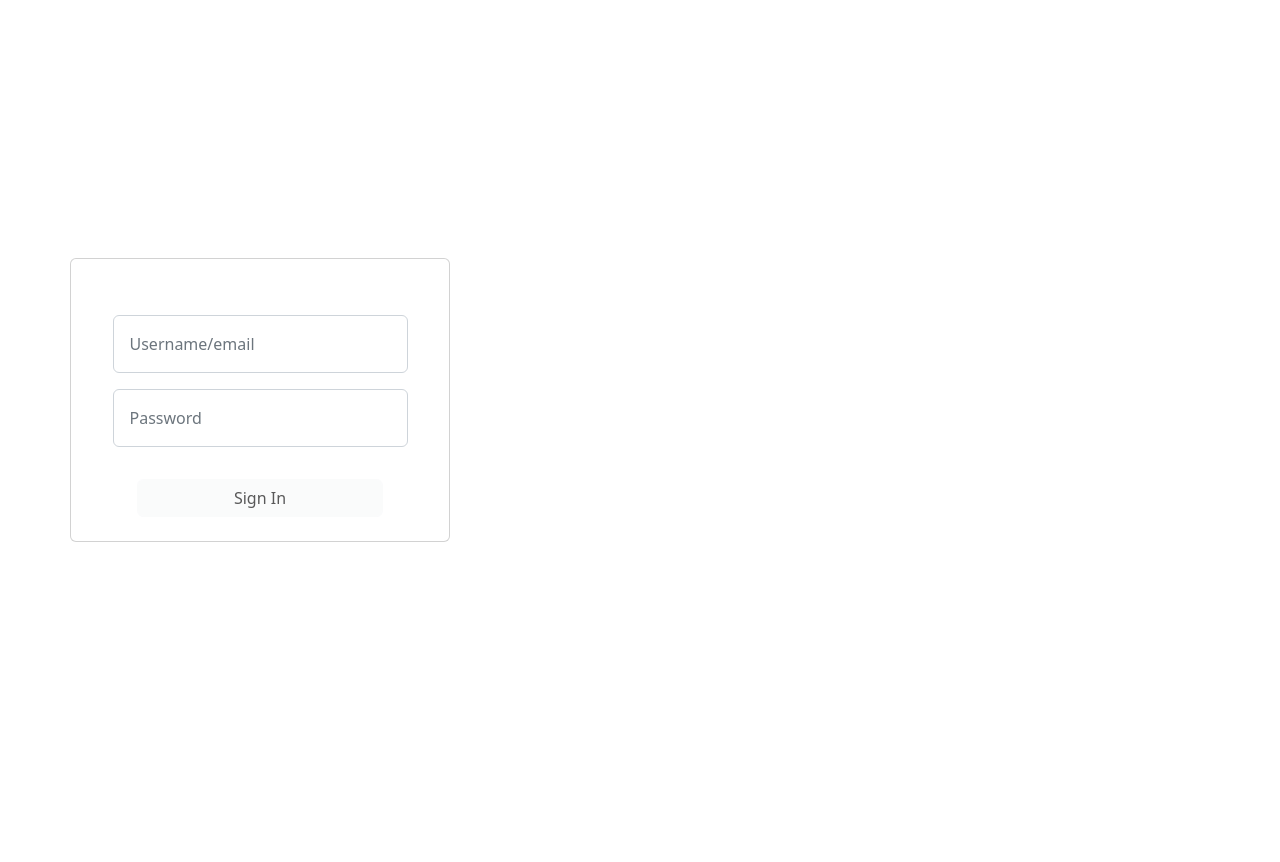
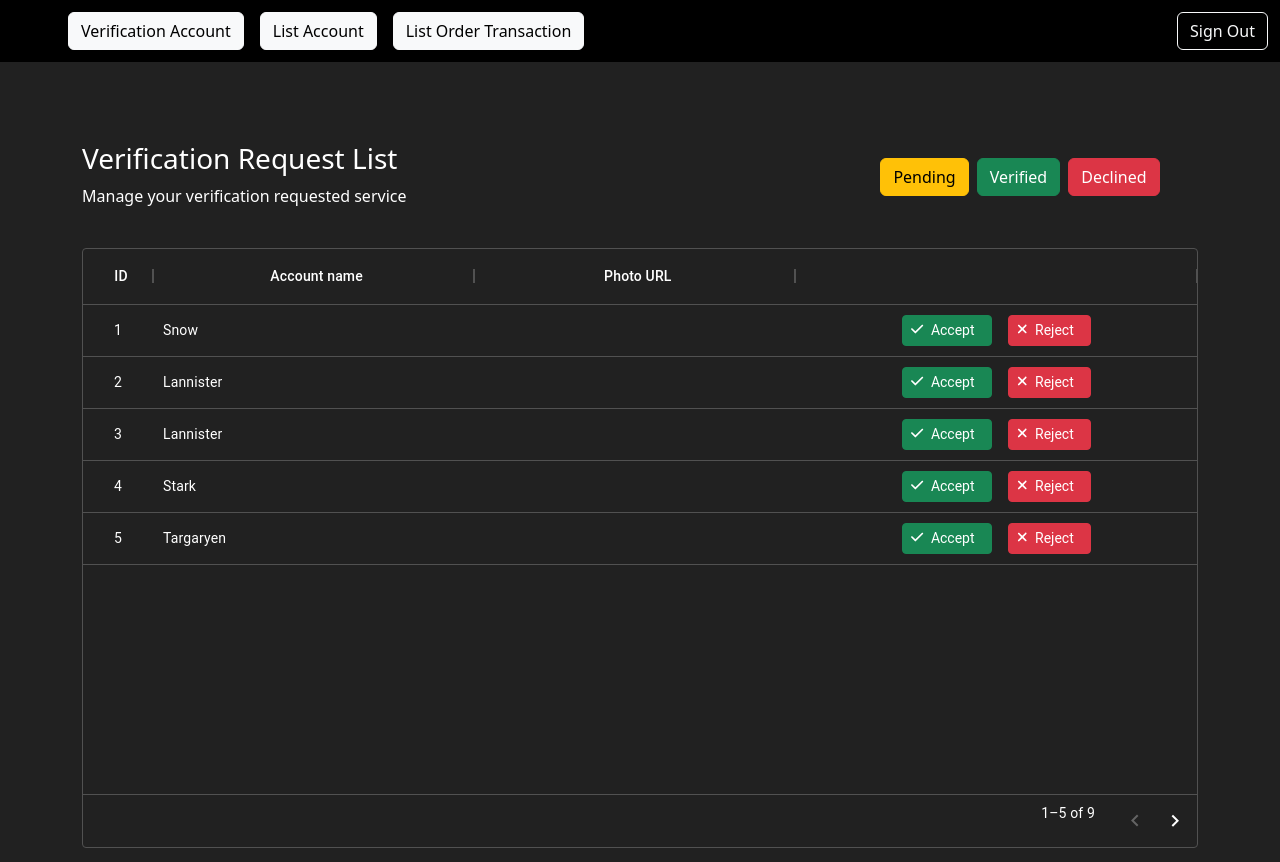
Before and after one commit to PandaNoob13/surpreedz-cms, a React (Create React App) app: page /verification-account in a window 1280 px wide. Before the commit this address led to /. Before the commit the page ends 800 px from the top, so only its background shows below. Built offline with nearby package versions, Linux system fonts and the light colour scheme.

Commit message:
[edit] cms verification page

```diff
--- a/src/features/Datatable/Datatable.js
+++ b/src/features/Datatable/Datatable.js
@@ -1,53 +1,101 @@
 import * as React from 'react';
 import { DataGrid } from '@mui/x-data-grid';
+import { createTheme, ThemeProvider } from '@mui/material';
+import { Button } from 'react-bootstrap';
+import { FontAwesomeIcon } from "@fortawesome/react-fontawesome";
+import {faCheck} from "@fortawesome/free-solid-svg-icons";
+import {faXmark} from "@fortawesome/free-solid-svg-icons";
 
+const VerificationButtons = () => {
+    return (
+        <div className="d-flex justify-content-center gap-3">
+            <Button size="sm" variant="success" onClick={() => console.log('accept')}>
+                <FontAwesomeIcon icon={faCheck}/>
+                <span className="p-2">Accept</span>
+            </Button>
+            <Button size="sm" variant="danger" onClick={() => console.log('reject')}>
+                <FontAwesomeIcon icon={faXmark}/>
+                <span className="p-2">Reject</span>
+            </Button>
+        </div>
+    )
+}
 
 const columns = [
-    { field: 'id', headerName: 'ID', width: 70 },
-    { field: 'firstName', headerName: 'First name', width: 130 },
-    { field: 'lastName', headerName: 'Last name', width: 130 },
     {
-      field: 'age',
-      headerName: 'Age',
-      type: 'number',
-      width: 90,
+        field: 'id',
+        headerName: 'ID',
+        width: 70,
+        headerAlign: 'center',
+        align: 'center',
     },
     {
-      field: 'fullName',
-      headerName: 'Full name',
-      description: 'This column has a value getter and is not sortable.',
+        field: 'accountName',
+        headerName: 'Account name',
+        flex: 0.8,
+        headerAlign: 'center',
+    },
+    {
+        field: 'photoUrl',
+        headerName: 'Photo URL',
         sortable: false,
-      width: 160,
-      valueGetter: (params) =>
-        `${params.row.firstName || ''} ${params.row.lastName || ''}`,
+        flex: 0.8,
+        headerAlign: 'center',
+        //   width: 160,
+        //   valueGetter: (params) =>
+        //     `${params.ro || ''}`,
+    },
+    {
+        field: 'verificationButtons',
+        headerName: '',
+        sortable: false,
+        flex: 1,
+        headerAlign: 'center',
+        align: 'center',
+        minWidth: 160,
+        renderCell: () => <VerificationButtons />
     },
   ];
 
   const rows = [
-    { id: 1, lastName: 'Snow', firstName: 'Jon', age: 35 },
-    { id: 2, lastName: 'Lannister', firstName: 'Cersei', age: 42 },
-    { id: 3, lastName: 'Lannister', firstName: 'Jaime', age: 45 },
-    { id: 4, lastName: 'Stark', firstName: 'Arya', age: 16 },
-    { id: 5, lastName: 'Targaryen', firstName: 'Daenerys', age: null },
-    { id: 6, lastName: 'Melisandre', firstName: null, age: 150 },
-    { id: 7, lastName: 'Clifford', firstName: 'Ferrara', age: 44 },
-    { id: 8, lastName: 'Frances', firstName: 'Rossini', age: 36 },
-    { id: 9, lastName: 'Roxie', firstName: 'Harvey', age: 65 },
+    { id: 1, accountName: 'Snow' },
+    { id: 2, accountName: 'Lannister' },
+    { id: 3, accountName: 'Lannister' },
+    { id: 4, accountName: 'Stark' },
+    { id: 5, accountName: 'Targaryen' },
+    { id: 6, accountName: 'Melisandre' },
+    { id: 7, accountName: 'Clifford' },
+    { id: 8, accountName: 'Frances' },
+    { id: 9, accountName: 'Roxie' },
   ];
 
 
 const Datatable = () => {
     return (
-    <div style={{ height: 400, width: '100%' }}>
+        <div className='container' style={{height:'600px', width:'100%'}}>
+            <div style={{ display: 'flex', height: '100%' }}>
+                <div style={{ flexGrow: 1 }}>
+                    <ThemeProvider theme={darkTheme}>
                         <DataGrid
                             rows={rows}
                             columns={columns}
                             pageSize={5}
                             rowsPerPageOptions={[5]}
-        checkboxSelection
+                            // checkboxSelection
+                            // sx={{color: 'white'}}
                         />
+                    </ThemeProvider>
+                </div>
+            </div>
         </div>
     )
 }
 
+const darkTheme = createTheme({
+    palette: {
+      mode: 'dark',
+    },
+  });
+
+
 export default Datatable
--- a/src/features/VerificationAccount/VerificationAccountPage.js
+++ b/src/features/VerificationAccount/VerificationAccountPage.js
@@ -1,13 +1,41 @@
 import React from 'react'
+import { NavLink } from 'react-router-dom'
 import Datatable from '../Datatable/Datatable'
 
 const VerificationAccountPage = () => {
-  return (
-    <div>
-      VerificationAccountPage
-      <Datatable />
-    </div>
-  )
+    return (
+        <div className='text-white min-vh-100' style={{backgroundColor: "#212121", paddingTop: "3.5rem"}}>
+            <div className='container'>
+                <div className='row'>
+                    <div className='col-md-8'>
+                        <div className="col-md-12 text-white " style={{paddingTop: "1.5rem"}}>
+                            <h3>Verification Request List</h3>
+                            <p>Manage your verification requested service</p>
+                        </div>
+                    </div>
+                    <div className='col-md-4' style={{paddingTop: "1.5rem"}}>
+                        <div className='d-flex gap-2 justify-content-center'>
+                            <NavLink reloadDocument to='/' className="nav-link" aria-current="page">
+                                <button className="btn btn-warning mt-3">Pending</button>
+                            </NavLink>
+                            <NavLink reloadDocument to='/' className="nav-link" aria-current="page">
+                                <button className="btn btn-success mt-3">Verified</button>
+                            </NavLink>
+                            <NavLink reloadDocument to='/' className="nav-link" aria-current="page">
+                                <button className="btn btn-danger mt-3">Declined</button>
+                            </NavLink>
+                        </div>
+                    </div>
+                </div>
+                <div className="col-md-12">
+                    {/* <div className="hr"></div> */}
+                    <br/>
+                </div>
+            </div>
+
+            <Datatable />
+        </div>
+    )
 }
 
 export default VerificationAccountPage
--- a/src/navigation/AppRouter.js
+++ b/src/navigation/AppRouter.js
@@ -12,14 +12,15 @@ const AppRouter = () => {
   const {token} = useAuth();
   return (
     <>
-    {token ? <NavBarDashboard></NavBarDashboard> : <></>}
+    {/* {token ? <NavBarDashboard></NavBarDashboard> : <></>} */}
+    <NavBarDashboard/>
       <Routes>
-            <Route index element={<SignInView />}></Route>
-            <Route element={<ProtectedPage />}>
+            {/* <Route index element={<SignInView />}></Route> */}
+            {/* <Route element={<ProtectedPage />}> */}
                 <Route path='/verification-account' element={<VerificationAccountPage />}></Route>
                 <Route path='/list-account' element={<ListAccount />}></Route>
                 <Route path='/list-order-transaction' element={<ListOrder />}></Route>
-            </Route>
+            {/* </Route> */}
       </Routes>
     </>
   )
```
Lines whose indentation alone changed are shown as unchanged.
